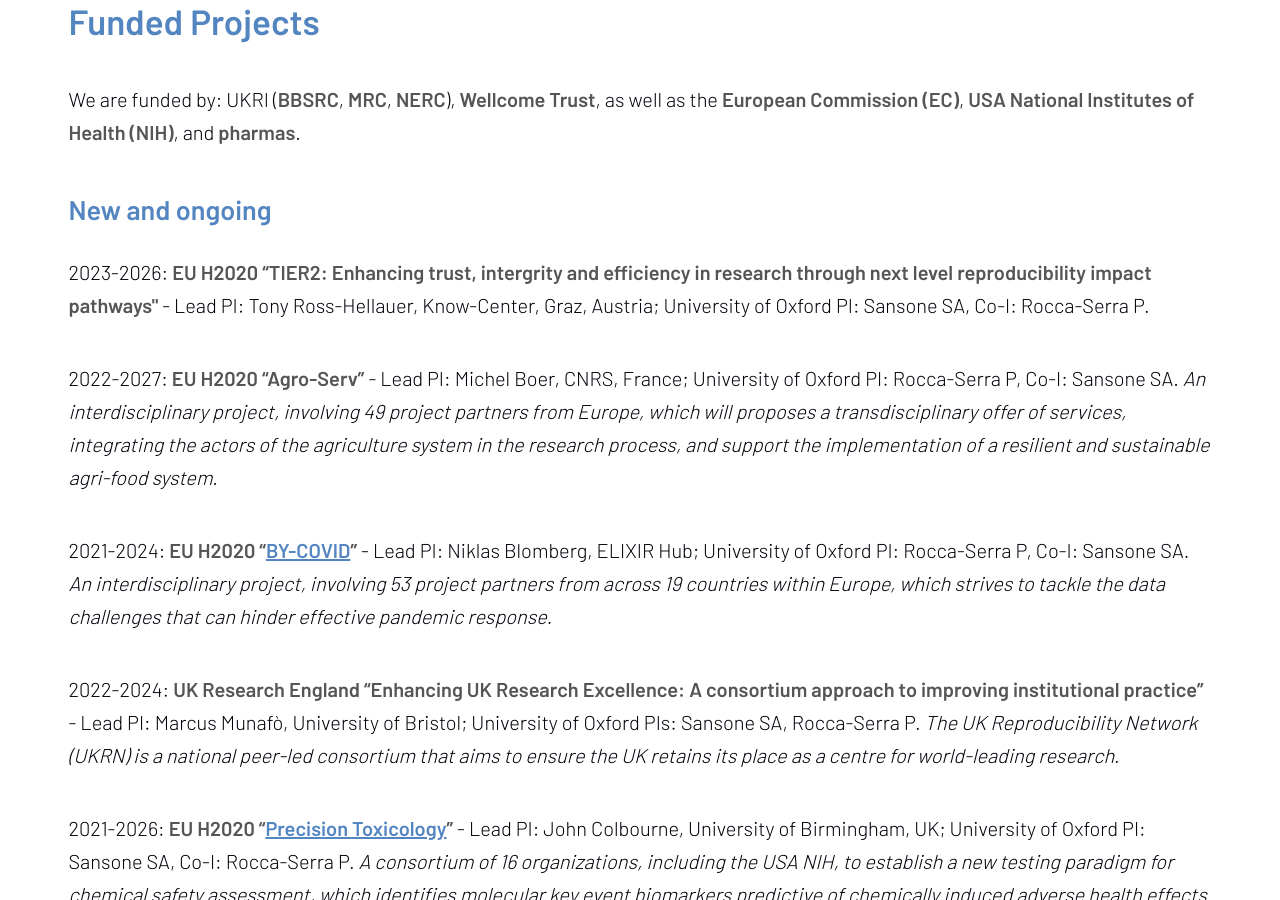
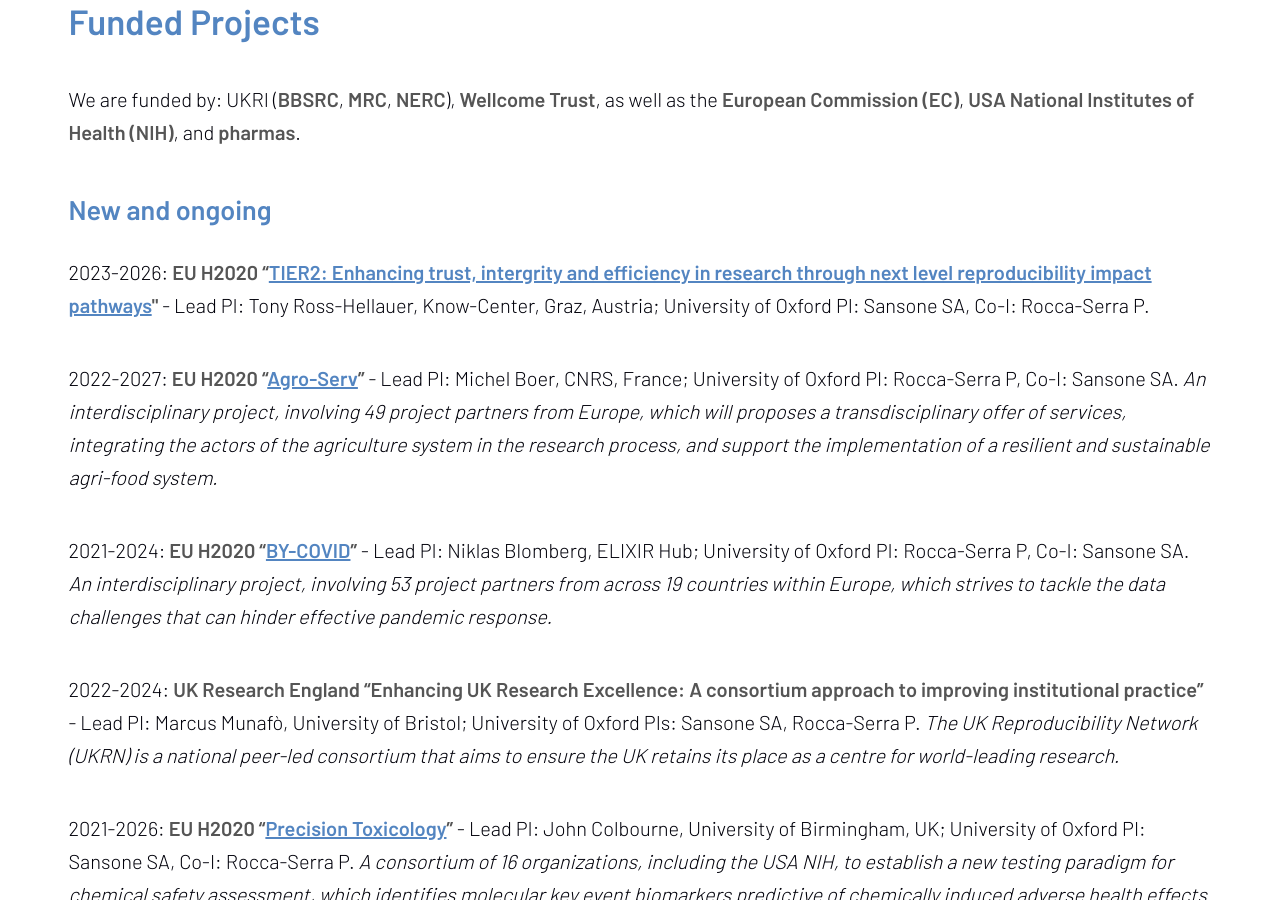
Before and after one commit to FAIRsharing/Sansone-Group-Website, a Jekyll site: the page built from projects.html, in a window 1280 px wide and 900 px high, scrolled down 1029 px. Built offline with Jekyll 4.4.1, drawn with Linux system fonts in a browser that asks for light colours; part of the change alters nothing that is shown.

```diff
--- a/projects.html
+++ b/projects.html
@@ -15,10 +15,10 @@ permalink: /projects/
 
 
         <p>
-            2023-2026:  <b>EU H2020 “TIER2: Enhancing trust, intergrity and efficiency in research through next level reproducibility impact pathways"</b> - Lead PI: Tony Ross-Hellauer, Know-Center, Graz, Austria; University of Oxford PI: Sansone SA, Co-I: Rocca-Serra P.
+            2023-2026:  <b>EU H2020 “<a href="https://tier2-project.eu">TIER2: Enhancing trust, intergrity and efficiency in research through next level reproducibility impact pathways</a>"</b> - Lead PI: Tony Ross-Hellauer, Know-Center, Graz, Austria; University of Oxford PI: Sansone SA, Co-I: Rocca-Serra P.
         </p>
         <p>
-            2022-2027:  <b>EU H2020 “Agro-Serv”</b> - Lead PI: Michel Boer, CNRS, France; University of Oxford PI: Rocca-Serra P, Co-I: Sansone SA. <i> An interdisciplinary project, involving 49 project partners from Europe, which will proposes a transdisciplinary offer of services, integrating the actors of the agriculture system in the research process, and support the implementation of a resilient and sustainable agri-food system. </i>
+            2022-2027:  <b>EU H2020 “<a href="https://agroserv.eu">Agro-Serv</a>”</b> - Lead PI: Michel Boer, CNRS, France; University of Oxford PI: Rocca-Serra P, Co-I: Sansone SA. <i> An interdisciplinary project, involving 49 project partners from Europe, which will proposes a transdisciplinary offer of services, integrating the actors of the agriculture system in the research process, and support the implementation of a resilient and sustainable agri-food system. </i>
         </p>
         <p>
             2021-2024:  <b>EU H2020 “<a href="https://by-covid.org">BY-COVID</a>”</b> - Lead PI: Niklas Blomberg, ELIXIR Hub; University of Oxford PI: Rocca-Serra P, Co-I: Sansone SA. <i> An interdisciplinary project, involving 53 project partners from across 19 countries within Europe, which strives to tackle the data challenges that can hinder effective pandemic response. </i>
```
